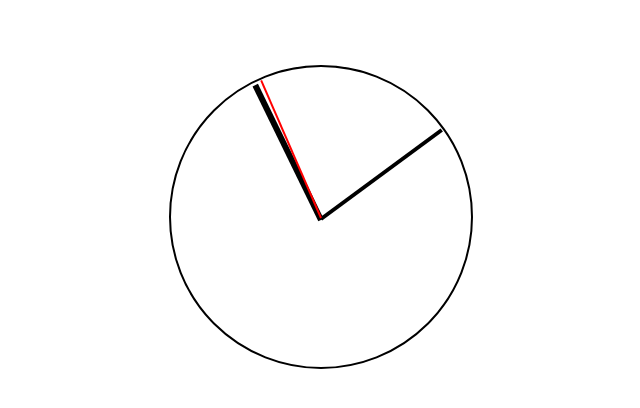
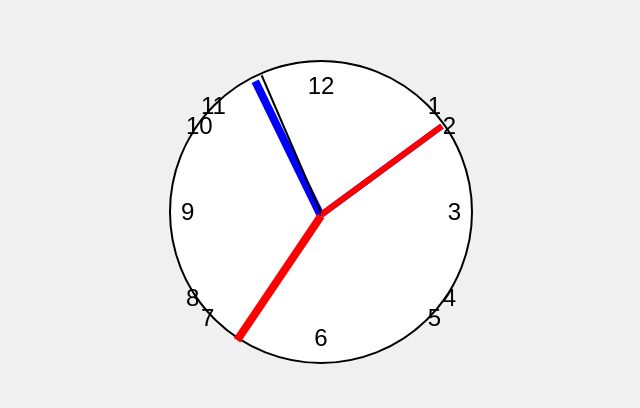
Before and after one commit to gudmndr/interactive-clock, a plain HTML site: page index.html in a window 1280 px wide. Shown: the part 188-596 px from the top of the page, without its empty margins (319-959 px from the left). Drawn offline with Linux system fonts and the light colour scheme.

Commit message:
Update index.html

```diff
--- a/index.html
+++ b/index.html
@@ -5,12 +5,13 @@
     <meta name="viewport" content="width=device-width, initial-scale=1.0">
     <title>Interactive Clock</title>
     <style>
-        #clock {
-            font-family: 'Arial', sans-serif;
-            color: #333;
-            font-size: 48px;
-            text-align: center;
-            margin-top: 20%;
+        body {
+            display: flex;
+            justify-content: center;
+            align-items: center;
+            height: 100vh;
+            background-color: #f0f0f0;
+            margin: 0;
         }
         .clock-face {
             position: relative;
@@ -18,35 +19,84 @@
             height: 300px;
             border: 2px solid black;
             border-radius: 50%;
-            margin: 0 auto;
+            background: white;
         }
         .hand {
             position: absolute;
             width: 50%;
             height: 6px;
-            background-color: black;
             top: 50%;
             transform-origin: 100%;
-            transform: rotate(90deg);
-            transition: transform 0.5s ease-in-out;
+            transition-timing-function: linear;
+            transition-duration: 0.05s;
+            transition-property: transform;
         }
-        .minute {
-            height: 4px;
+        .hour-hand-iceland {
+            background-color: blue;
+            height: 8px;
         }
-        .second {
+        .hour-hand-us {
+            background-color: red;
+            height: 8px;
+        }
+        .minute-hand-iceland {
+            background-color: blue;
+            height: 6px;
+        }
+        .minute-hand-us {
+            background-color: red;
+            height: 6px;
+        }
+        .second-hand {
+            background-color: black;
             height: 2px;
-            background-color: red;
+            transition-duration: 0.5s; /* Smooth sweeping motion */
         }
+        .clock-number {
+            position: absolute;
+            font-size: 24px;
+            font-family: Arial, sans-serif;
+        }
+        /* Positioning the numbers on the clock */
+        .num12 { top: 10px; left: 50%; transform: translateX(-50%); }
+        .num3 { top: 50%; right: 10px; transform: translateY(-50%); }
+        .num6 { bottom: 10px; left: 50%; transform: translateX(-50%); }
+        .num9 { top: 50%; left: 10px; transform: translateY(-50%); }
+        .num1 { top: 30px; right: 30px; }
+        .num2 { top: 50px; right: 15px; }
+        .num4 { bottom: 50px; right: 15px; }
+        .num5 { bottom: 30px; right: 30px; }
+        .num7 { bottom: 30px; left: 30px; }
+        .num8 { bottom: 50px; left: 15px; }
+        .num10 { top: 50px; left: 15px; }
+        .num11 { top: 30px; left: 30px; }
     </style>
 </head>
 <body>
-    <div id="clock" class="clock-face">
-        <div class="hand hour" id="hour-hand"></div>
-        <div class="hand minute" id="minute-hand"></div>
-        <div class="hand second" id="second-hand"></div>
+    <div class="clock-face">
+        <div class="hand hour-hand-iceland" id="hour-hand-iceland"></div>
+        <div class="hand minute-hand-iceland" id="minute-hand-iceland"></div>
+        <div class="hand hour-hand-us" id="hour-hand-us"></div>
+        <div class="hand minute-hand-us" id="minute-hand-us"></div>
+        <div class="hand second-hand" id="second-hand"></div>
+        <!-- Adding numbers to the clock -->
+        <div class="clock-number num12">12</div>
+        <div class="clock-number num3">3</div>
+        <div class="clock-number num6">6</div>
+        <div class="clock-number num9">9</div>
+        <div class="clock-number num1">1</div>
+        <div class="clock-number num2">2</div>
+        <div class="clock-number num4">4</div>
+        <div class="clock-number num5">5</div>
+        <div class="clock-number num7">7</div>
+        <div class="clock-number num8">8</div>
+        <div class="clock-number num10">10</div>
+        <div class="clock-number num11">11</div>
     </div>
     <script>
         function startClock() {
+            let previousSecondDegrees = 90;  // Start position at 12 o'clock
+
             function updateClock() {
                 const now = new Date();
 
@@ -66,25 +116,32 @@
                 const icelandMinutes = icelandTime.getMinutes();
                 const icelandSeconds = icelandTime.getSeconds();
 
-                // Determine which hour hand to use (US or Iceland)
-                const hours = icelandHours; // You can switch to usHours if preferred
-                const minutes = icelandMinutes; // Same for minutes and seconds
-                const seconds = icelandSeconds;
-
                 // Calculate degrees for hands
-                const hoursDegrees = ((hours % 12) / 12) * 360 + ((minutes / 60) * 30) + 90;
-                const minutesDegrees = (minutes / 60) * 360 + ((seconds / 60) * 6) + 90;
-                const secondsDegrees = (seconds / 60) * 360 + 90;
+                const usHoursDegrees = ((usHours % 12) / 12) * 360 + ((usMinutes / 60) * 30) + 90;
+                const usMinutesDegrees = (usMinutes / 60) * 360 + ((usSeconds / 60) * 6) + 90;
+                const icelandHoursDegrees = ((icelandHours % 12) / 12) * 360 + ((icelandMinutes / 60) * 30) + 90;
+                const icelandMinutesDegrees = (icelandMinutes / 60) * 360 + ((icelandSeconds / 60) * 6) + 90;
+                const secondsDegrees = (usSeconds / 60) * 360 + 90;
 
                 // Update clock hands
-                document.getElementById('hour-hand').style.transform = `rotate(${hoursDegrees}deg)`;
-                document.getElementById('minute-hand').style.transform = `rotate(${minutesDegrees}deg)`;
-                document.getElementById('second-hand').style.transform = `rotate(${secondsDegrees}deg)`;
+                document.getElementById('hour-hand-us').style.transform = `rotate(${usHoursDegrees}deg)`;
+                document.getElementById('minute-hand-us').style.transform = `rotate(${usMinutesDegrees}deg)`;
+                document.getElementById('hour-hand-iceland').style.transform = `rotate(${icelandHoursDegrees}deg)`;
+                document.getElementById('minute-hand-iceland').style.transform = `rotate(${icelandMinutesDegrees}deg)`;
+
+                // Smooth sweeping for second hand
+                if (secondsDegrees === previousSecondDegrees) {
+                    // Increment by a tiny amount to create continuous movement
+                    document.getElementById('second-hand').style.transform = `rotate(${secondsDegrees + 0.1}deg)`;
+                } else {
+                    document.getElementById('second-hand').style.transform = `rotate(${secondsDegrees}deg)`;
+                }
+                previousSecondDegrees = secondsDegrees;
             }
 
-            // Update the clock every second
+            // Update the clock every 50ms for smooth second hand movement
             updateClock();
-            setInterval(updateClock, 1000);
+            setInterval(updateClock, 50);
         }
 
         // Start the clock
```
